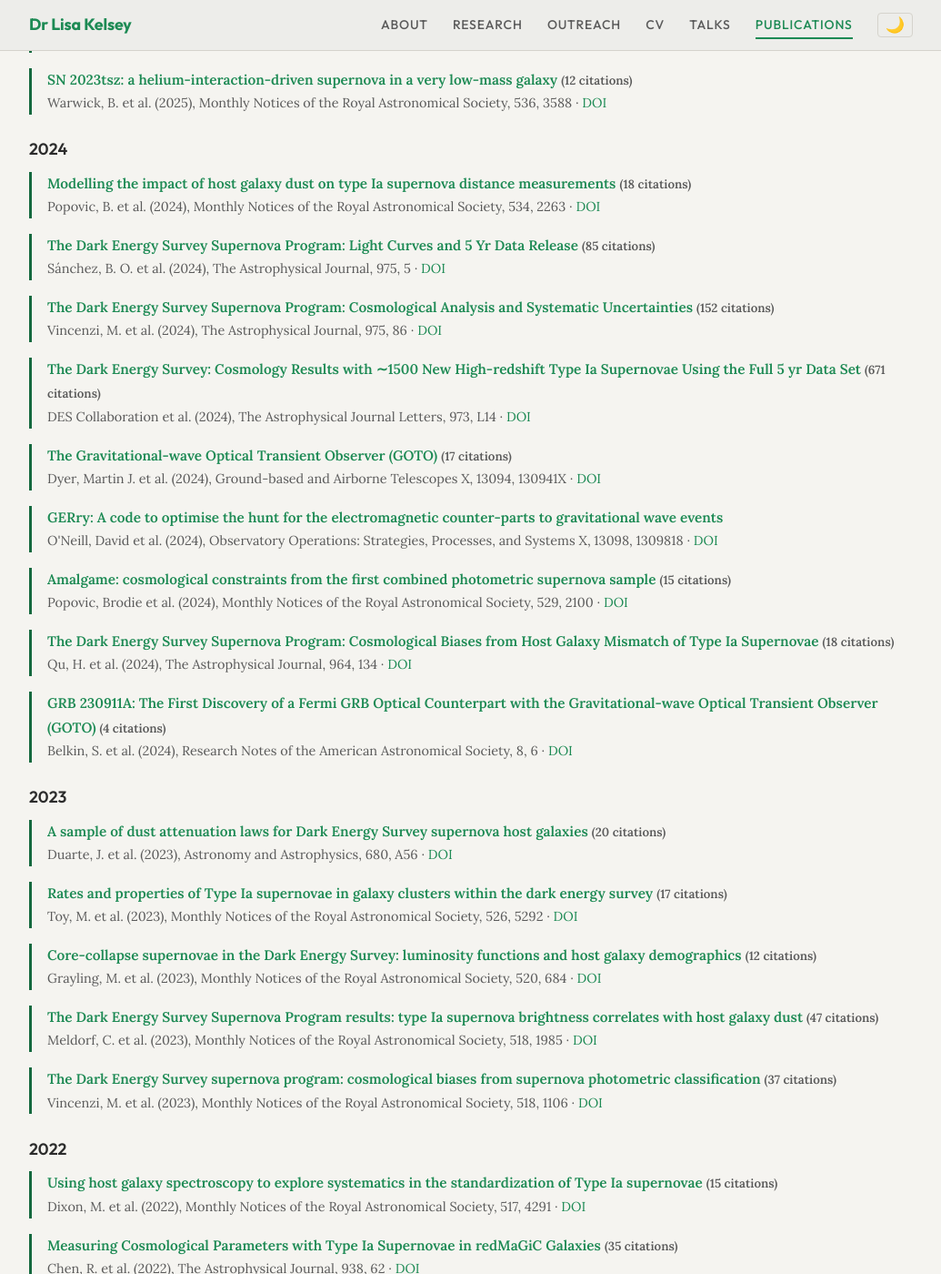
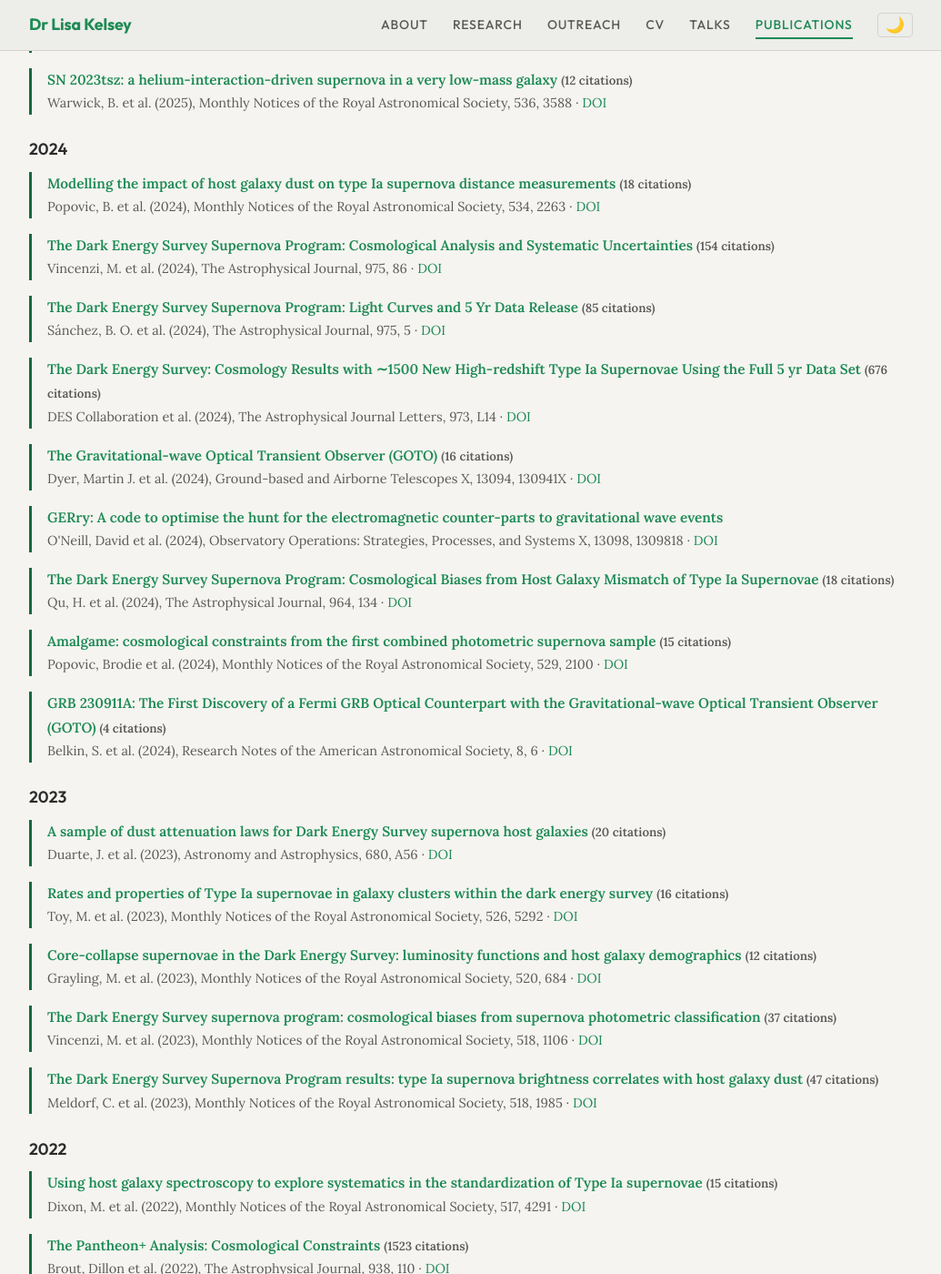
Before and after one commit to LKelsey/LKelsey.github.io, a Jekyll site: the page built from publications.md, in a window 1280 px wide and 1400 px high, scrolled down 1904 px. Shown: the whole window at 91% size, without its empty margins (122-1157 px from the left). Built offline with Jekyll 4.4.1, drawn with Linux system fonts in a browser that asks for light colours; some of the changed text lies outside the part shown.

Commit message:
Auto-update publications from ADS

```diff
--- a/_data/publications.yml
+++ b/_data/publications.yml
@@ -1,4 +1,4 @@
-# Auto-generated from ADS library on 2026-08-07 07:03 UTC
+# Auto-generated from ADS library on 2026-08-08 06:38 UTC
 # Do not edit manually
 
 first_author:
@@ -16,7 +16,7 @@ first_author:
       journal: "Monthly Notices of the Royal Astronomical Society, 519, 3046"
       url: https://ui.adsabs.harvard.edu/abs/2023MNRAS.519.3046K/abstract
       bibcode: "2023MNRAS.519.3046K"
-      citations: 48
+      citations: 49
       doi: https://doi.org/10.1093/mnras/stac3711
     - title: "The effect of environment on Type Ia supernovae in the Dark Energy Survey three-year cosmological sample"
       authors: "Kelsey, L. et al."
@@ -68,7 +68,7 @@ coauthor:
       journal: "Monthly Notices of the Royal Astronomical Society, 548, stag632"
       url: https://ui.adsabs.harvard.edu/abs/2026MNRAS.548ag632P/abstract
       bibcode: "2026MNRAS.548ag632P"
-      citations: 129
+      citations: 133
       doi: https://doi.org/10.1093/mnras/stag632
     - title: "On the origin of the environmental step: A BayeSN view of the ZTF SN Ia DR2"
       authors: "Ginolin, Madeleine et al."
@@ -84,7 +84,7 @@ coauthor:
       journal: "Monthly Notices of the Royal Astronomical Society, 548, staf2261"
       url: https://ui.adsabs.harvard.edu/abs/2026MNRAS.548f2261K/abstract
       bibcode: "2026MNRAS.548f2261K"
-      citations: 5
+      citations: 4
       doi: https://doi.org/10.1093/mnras/staf2261
     - title: "Searching for outbursts from Symbiotic Binaries in GOTO and ATLAS data"
       authors: "Ramsay, G. et al."
@@ -102,6 +102,14 @@ coauthor:
       bibcode: "2026arXiv260302330L"
       citations: 5
       doi: https://doi.org/10.48550/arXiv.2603.02330
+    - title: "Archival Gravitational-Wave Optical Transient Observer Photometry and Zwicky Transient Facility Localization of Galactic Novae: Quiescent Constraints and Improved Coordinates"
+      authors: "Khamrat, Sutharut et al."
+      year: 2026
+      journal: "Universe, 12, 53"
+      url: https://ui.adsabs.harvard.edu/abs/2026Univ...12...53K/abstract
+      bibcode: "2026Univ...12...53K"
+      citations: 0
+      doi: https://doi.org/10.3390/universe12020053
     - title: "Lightcurve Modelling of 2,205 ZTF DR2 Type~Ia Supernovae: Implications for SN Ia Physics and Cosmology"
       authors: "Sarin, Nikhil et al."
       year: 2026
@@ -110,14 +118,6 @@ coauthor:
       bibcode: "2026arXiv260202677S"
       citations: 5
       doi: https://doi.org/10.48550/arXiv.2602.02677
-    - title: "Archival Gravitational-Wave Optical Transient Observer Photometry and Zwicky Transient Facility Localization of Galactic Novae: Quiescent Constraints and Improved Coordinates"
-      authors: "Khamrat, Sutharut et al."
-      year: 2026
-      journal: "Universe, 12, 53"
-      url: https://ui.adsabs.harvard.edu/abs/2026Univ...12...53K/abstract
-      bibcode: "2026Univ...12...53K"
-      citations: 0
-      doi: https://doi.org/10.3390/universe12020053
     - title: "SN 2024bfu, SN 2025qe, and the early light curves of type Iax supernovae"
       authors: "Magee, M. R. et al."
       year: 2025
@@ -132,7 +132,7 @@ coauthor:
       journal: "The Astrophysical Journal, 992, 158"
       url: https://ui.adsabs.harvard.edu/abs/2025ApJ...992..158F/abstract
       bibcode: "2025ApJ...992..158F"
-      citations: 31
+      citations: 32
       doi: https://doi.org/10.3847/1538-4357/adff4e
     - title: "GOTO065054+593624: An 8.5 mag amplitude dwarf nova identified in real time via Kilonova Seekers"
       authors: "Killestein, T. L. et al."
@@ -156,7 +156,7 @@ coauthor:
       journal: "Monthly Notices of the Royal Astronomical Society, 538, 181"
       url: https://ui.adsabs.harvard.edu/abs/2025MNRAS.538..181T/abstract
       bibcode: "2025MNRAS.538..181T"
-      citations: 12
+      citations: 11
       doi: https://doi.org/10.1093/mnras/staf248
     - title: "SN 2023tsz: a helium-interaction-driven supernova in a very low-mass galaxy"
       authors: "Warwick, B. et al."
@@ -174,6 +174,14 @@ coauthor:
       bibcode: "2024MNRAS.534.2263P"
       citations: 18
       doi: https://doi.org/10.1093/mnras/stae2164
+    - title: "The Dark Energy Survey Supernova Program: Cosmological Analysis and Systematic Uncertainties"
+      authors: "Vincenzi, M. et al."
+      year: 2024
+      journal: "The Astrophysical Journal, 975, 86"
+      url: https://ui.adsabs.harvard.edu/abs/2024ApJ...975...86V/abstract
+      bibcode: "2024ApJ...975...86V"
+      citations: 154
+      doi: https://doi.org/10.3847/1538-4357/ad5e6c
     - title: "The Dark Energy Survey Supernova Program: Light Curves and 5 Yr Data Release"
       authors: "Sánchez, B. O. et al."
       year: 2024
@@ -182,21 +190,13 @@ coauthor:
       bibcode: "2024ApJ...975....5S"
       citations: 85
       doi: https://doi.org/10.3847/1538-4357/ad739a
-    - title: "The Dark Energy Survey Supernova Program: Cosmological Analysis and Systematic Uncertainties"
-      authors: "Vincenzi, M. et al."
-      year: 2024
-      journal: "The Astrophysical Journal, 975, 86"
-      url: https://ui.adsabs.harvard.edu/abs/2024ApJ...975...86V/abstract
-      bibcode: "2024ApJ...975...86V"
-      citations: 152
-      doi: https://doi.org/10.3847/1538-4357/ad5e6c
     - title: "The Dark Energy Survey: Cosmology Results with ∼1500 New High-redshift Type Ia Supernovae Using the Full 5 yr Data Set"
       authors: "DES Collaboration et al."
       year: 2024
       journal: "The Astrophysical Journal Letters, 973, L14"
       url: https://ui.adsabs.harvard.edu/abs/2024ApJ...973L..14D/abstract
       bibcode: "2024ApJ...973L..14D"
-      citations: 671
+      citations: 676
       doi: https://doi.org/10.3847/2041-8213/ad6f9f
     - title: "The Gravitational-wave Optical Transient Observer (GOTO)"
       authors: "Dyer, Martin J. et al."
@@ -204,7 +204,7 @@ coauthor:
       journal: "Ground-based and Airborne Telescopes X, 13094, 130941X"
       url: https://ui.adsabs.harvard.edu/abs/2024SPIE13094E..1XD/abstract
       bibcode: "2024SPIE13094E..1XD"
-      citations: 17
+      citations: 16
       doi: https://doi.org/10.1117/12.3018305
     - title: "GERry: A code to optimise the hunt for the electromagnetic counter-parts to gravitational wave events"
       authors: "O'Neill, David et al."
@@ -214,6 +214,14 @@ coauthor:
       bibcode: "2024SPIE13098E..18O"
       citations: 0
       doi: https://doi.org/10.1117/12.3018319
+    - title: "The Dark Energy Survey Supernova Program: Cosmological Biases from Host Galaxy Mismatch of Type Ia Supernovae"
+      authors: "Qu, H. et al."
+      year: 2024
+      journal: "The Astrophysical Journal, 964, 134"
+      url: https://ui.adsabs.harvard.edu/abs/2024ApJ...964..134Q/abstract
+      bibcode: "2024ApJ...964..134Q"
+      citations: 18
+      doi: https://doi.org/10.3847/1538-4357/ad251d
     - title: "Amalgame: cosmological constraints from the first combined photometric supernova sample"
       authors: "Popovic, Brodie et al."
       year: 2024
@@ -222,14 +230,6 @@ coauthor:
       bibcode: "2024MNRAS.529.2100P"
       citations: 15
       doi: https://doi.org/10.1093/mnras/stae420
-    - title: "The Dark Energy Survey Supernova Program: Cosmological Biases from Host Galaxy Mismatch of Type Ia Supernovae"
-      authors: "Qu, H. et al."
-      year: 2024
-      journal: "The Astrophysical Journal, 964, 134"
-      url: https://ui.adsabs.harvard.edu/abs/2024ApJ...964..134Q/abstract
-      bibcode: "2024ApJ...964..134Q"
-      citations: 18
-      doi: https://doi.org/10.3847/1538-4357/ad251d
     - title: "GRB 230911A: The First Discovery of a Fermi GRB Optical Counterpart with the Gravitational-wave Optical Transient Observer (GOTO)"
       authors: "Belkin, S. et al."
       year: 2024
@@ -252,7 +252,7 @@ coauthor:
       journal: "Monthly Notices of the Royal Astronomical Society, 526, 5292"
       url: https://ui.adsabs.harvard.edu/abs/2023MNRAS.526.5292T/abstract
       bibcode: "2023MNRAS.526.5292T"
-      citations: 17
+      citations: 16
       doi: https://doi.org/10.1093/mnras/stad2982
     - title: "Core-collapse supernovae in the Dark Energy Survey: luminosity functions and host galaxy demographics"
       authors: "Grayling, M. et al."
@@ -262,6 +262,14 @@ coauthor:
       bibcode: "2023MNRAS.520..684G"
       citations: 12
       doi: https://doi.org/10.1093/mnras/stad056
+    - title: "The Dark Energy Survey supernova program: cosmological biases from supernova photometric classification"
+      authors: "Vincenzi, M. et al."
+      year: 2023
+      journal: "Monthly Notices of the Royal Astronomical Society, 518, 1106"
+      url: https://ui.adsabs.harvard.edu/abs/2023MNRAS.518.1106V/abstract
+      bibcode: "2023MNRAS.518.1106V"
+      citations: 37
+      doi: https://doi.org/10.1093/mnras/stac1404
     - title: "The Dark Energy Survey Supernova Program results: type Ia supernova brightness correlates with host galaxy dust"
       authors: "Meldorf, C. et al."
       year: 2023
@@ -270,14 +278,6 @@ coauthor:
       bibcode: "2023MNRAS.518.1985M"
       citations: 47
       doi: https://doi.org/10.1093/mnras/stac3056
-    - title: "The Dark Energy Survey supernova program: cosmological biases from supernova photometric classification"
-      authors: "Vincenzi, M. et al."
-      year: 2023
-      journal: "Monthly Notices of the Royal Astronomical Society, 518, 1106"
-      url: https://ui.adsabs.harvard.edu/abs/2023MNRAS.518.1106V/abstract
-      bibcode: "2023MNRAS.518.1106V"
-      citations: 37
-      doi: https://doi.org/10.1093/mnras/stac1404
     - title: "Using host galaxy spectroscopy to explore systematics in the standardization of Type Ia supernovae"
       authors: "Dixon, M. et al."
       year: 2022
@@ -286,22 +286,22 @@ coauthor:
       bibcode: "2022MNRAS.517.4291D"
       citations: 15
       doi: https://doi.org/10.1093/mnras/stac2994
+    - title: "The Pantheon+ Analysis: Cosmological Constraints"
+      authors: "Brout, Dillon et al."
+      year: 2022
+      journal: "The Astrophysical Journal, 938, 110"
+      url: https://ui.adsabs.harvard.edu/abs/2022ApJ...938..110B/abstract
+      bibcode: "2022ApJ...938..110B"
+      citations: 1523
+      doi: https://doi.org/10.3847/1538-4357/ac8e04
     - title: "Measuring Cosmological Parameters with Type Ia Supernovae in redMaGiC Galaxies"
       authors: "Chen, R. et al."
       year: 2022
       journal: "The Astrophysical Journal, 938, 62"
       url: https://ui.adsabs.harvard.edu/abs/2022ApJ...938...62C/abstract
       bibcode: "2022ApJ...938...62C"
-      citations: 35
+      citations: 34
       doi: https://doi.org/10.3847/1538-4357/ac8b82
-    - title: "The Pantheon+ Analysis: Cosmological Constraints"
-      authors: "Brout, Dillon et al."
-      year: 2022
-      journal: "The Astrophysical Journal, 938, 110"
-      url: https://ui.adsabs.harvard.edu/abs/2022ApJ...938..110B/abstract
-      bibcode: "2022ApJ...938..110B"
-      citations: 1498
-      doi: https://doi.org/10.3847/1538-4357/ac8e04
     - title: "A galaxy-driven model of type Ia supernova luminosity variations"
       authors: "Wiseman, P. et al."
       year: 2022
```
